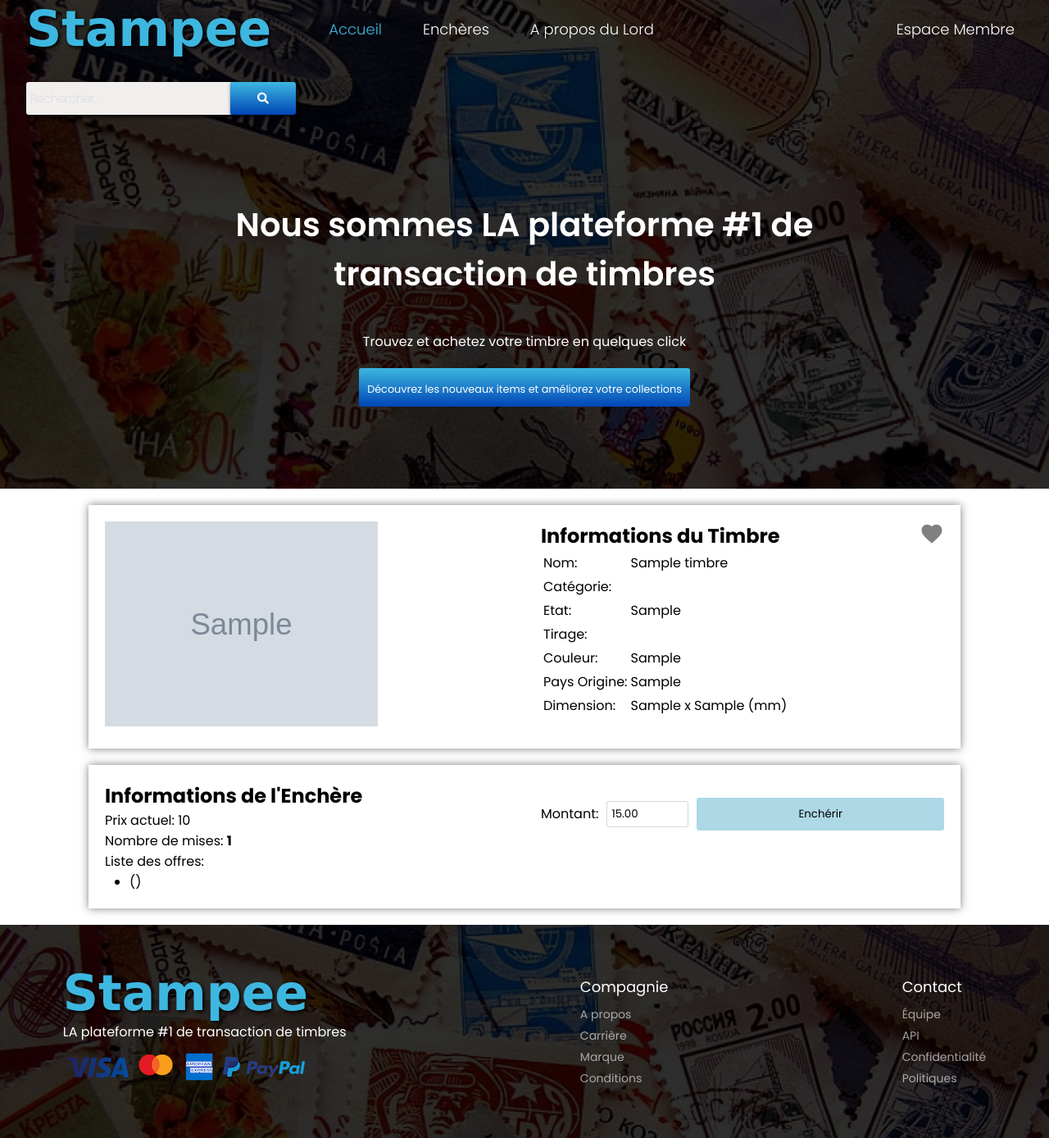
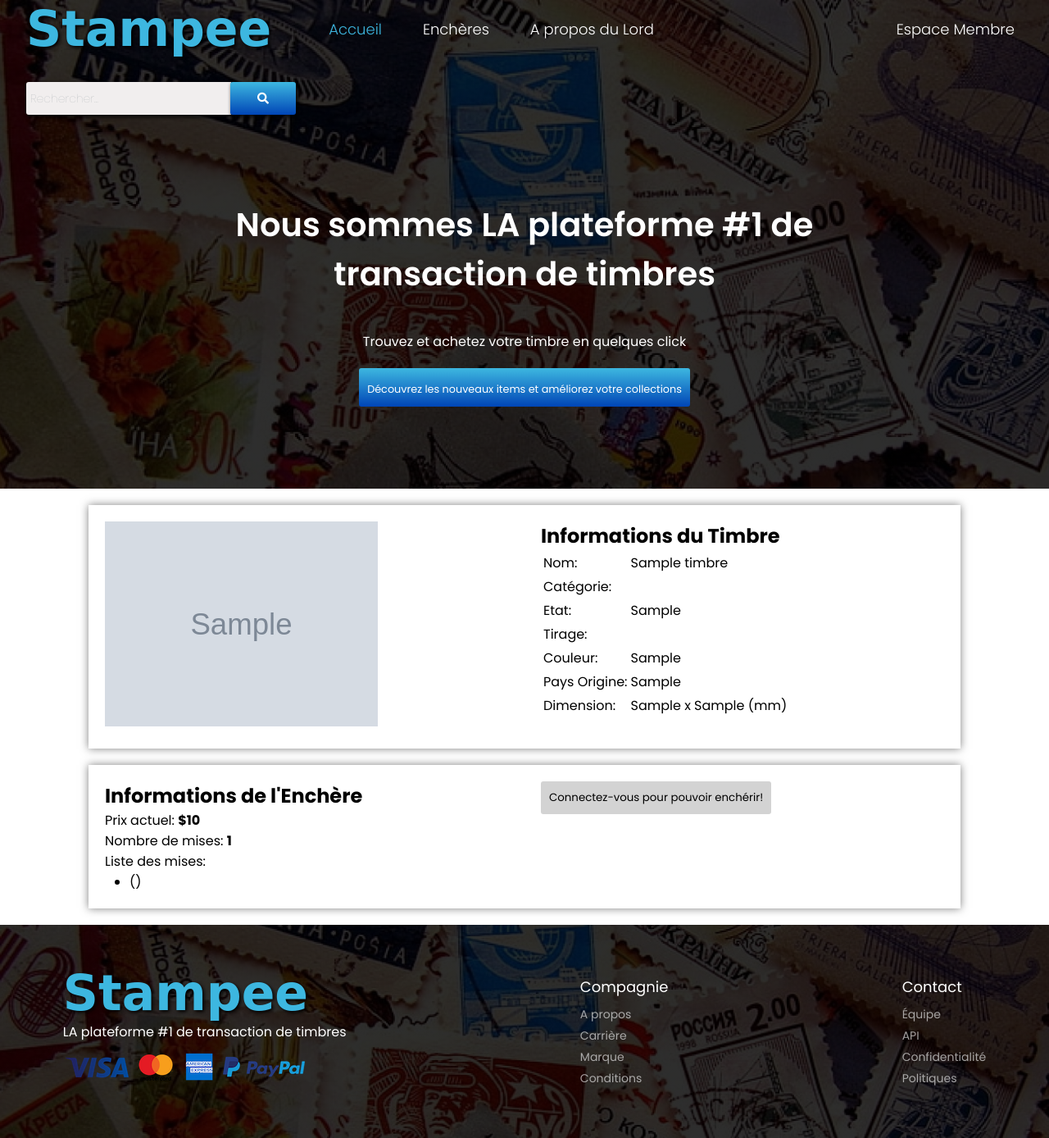
Before and after one commit to FreudGit/ProjetWeb1_Stampee, a PHP site: page /enchere?id=1 in a window 1280 px wide. Shown: the whole page at 82% size. Run offline with PHP 8.4, Linux system fonts and the light colour scheme; tables that the repository leaves empty or names only in its code hold one stand-in row (values such as "Sample post"); grey boxes marked "Sample" are stand-in pictures.

Commit message:
Amélioration enchere et catalogue

```diff
--- a/app/controleurs/Frontend.class.php
+++ b/app/controleurs/Frontend.class.php
@@ -187,7 +187,4 @@ class Frontend extends Routeur
   }
 
 
-
-
-
 }
--- a/app/vues/templates/frontend/vCatalogueContent.twig
+++ b/app/vues/templates/frontend/vCatalogueContent.twig
@@ -195,7 +195,7 @@
 		<div class="grille">
 			{% for oEnchere in aEncheres %}
 				<article class="carte">
-					<a href="#">
+					<a href="enchere?id={{ oEnchere.ID }}">
 						<picture>
 							{# <img src='medias/stamps/{{ oEnchere.PremiereImage }}' alt="Timbre -2"> #}
 							<img src='{{ oEnchere.PremiereImage }}' alt="{{ oEnchere.PremiereImage }}">
@@ -225,7 +225,7 @@
 						</div>
 					</div>
 					<footer>
-						<button class="bouton alerteBackground-Color" aria-label="Enchérir" target='enchere'>Enchérir</button>
+						<button class="bouton alerteBackground-Color" onclick="location.href='enchere?id={{ oEnchere.ID }}';" aria-label="Enchérir" target='enchere'>Enchérir</button>
 					</footer>
 				</article>
 			{% else %}
--- a/app/vues/templates/frontend/vEnchereContent.twig
+++ b/app/vues/templates/frontend/vEnchereContent.twig
@@ -34,9 +34,11 @@ element.classList.add("selected");
 
 			<div class="right-section">
 				<h2 title="Numéro de timbre: {{ oEnchere.TimbreID }}">Informations du Timbre
+					{% if  oUtilConn %}
 						<svg class="fav-icon" title="Ajouter aux favoris" xmlns="http://www.w3.org/2000/svg" viewbox="0 0 24 24" onclick="addToFavorites(this)">
 							<path d="M12 21.35l-1.45-1.32C5.4 15.36 2 12.28 2 8.5 2 5.42 4.42 3 7.5 3c1.74 0 3.41.81 4.5 2.09 1.09-1.28 2.76-2.09 4.5-2.09 3.08 0 5.5 2.42 5.5 5.5 0 3.78-3.4 6.86-8.55 11.54L12 21.35z"></path>
 						</svg>
+					{% endif %}
 				</h2>
 				<table>
 					<tr>
@@ -79,14 +81,16 @@ element.classList.add("selected");
 				<h2 title="Numéro d'enchère: {{ oEnchere.ID }}">Informations de l'Enchère</h2>
 				<p class="{{ erreurs.classRetour }}">
 					Prix actuel:
-					{{ oEnchere.PrixActuel }}</p>
+					<strong>${{ oEnchere.PrixActuel }}</strong>
+				</p>
 				<p>
 					Nombre de mises:
-					<strong>{{ oEnchere.NombreMises }}</p>
+					<strong>{{ oEnchere.NombreMises }}</strong>
 				</p>
-			</strong>
+			</p>
+			{% if  offres %}
 				<p>
-				Liste des offres:
+					Liste des mises:
 				</p>
 				<ul>
 					{% for offre in offres %}
@@ -94,9 +98,11 @@ element.classList.add("selected");
 							({{ offre.OffreDate }})</li>
 					{% endfor %}
 				</ul>
+			{% endif %}
 		</div>
 
 		<div class="right-section">
+			{% if  oUtilConn %}
 				<form id="bid-form" method="POST">
 					<label for="bid-amount">Montant:</label>
 					<input type="number" id="EncherePrix" name="EncherePrix" value='{{ (oEnchere.PrixActuel + 5 )|number_format(2, '.', '') }}' min='{{ oEnchere.PrixActuel + 2 }}' max="10000" step="any" required style="width: 100px;">
@@ -106,6 +112,10 @@ element.classList.add("selected");
 					<button type="submit">Enchérir</button>
 				</form>
 				<p class="{{ erreurs.classRetour }}">{{ erreurs.messageRetour }}&nbsp;</p>
+			{% else %}
+				<button type="button" onclick="location.href='/admin';">Connectez-vous pour pouvoir enchérir!</button>
+			{% endif %}
+
 		</div>
 	</body>
 </html></div></body></html>
```
Also changed, not shown: 2 other files. Lines whose indentation alone changed are shown as unchanged.
